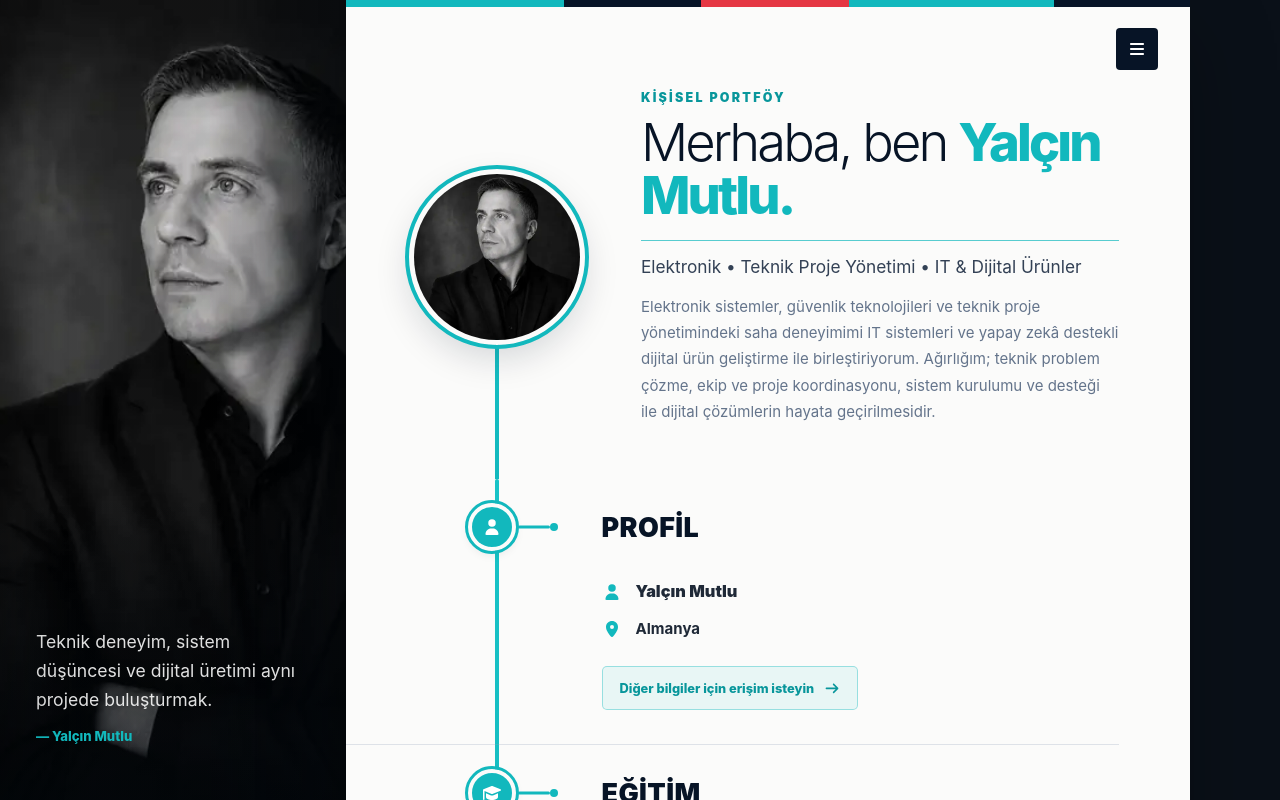
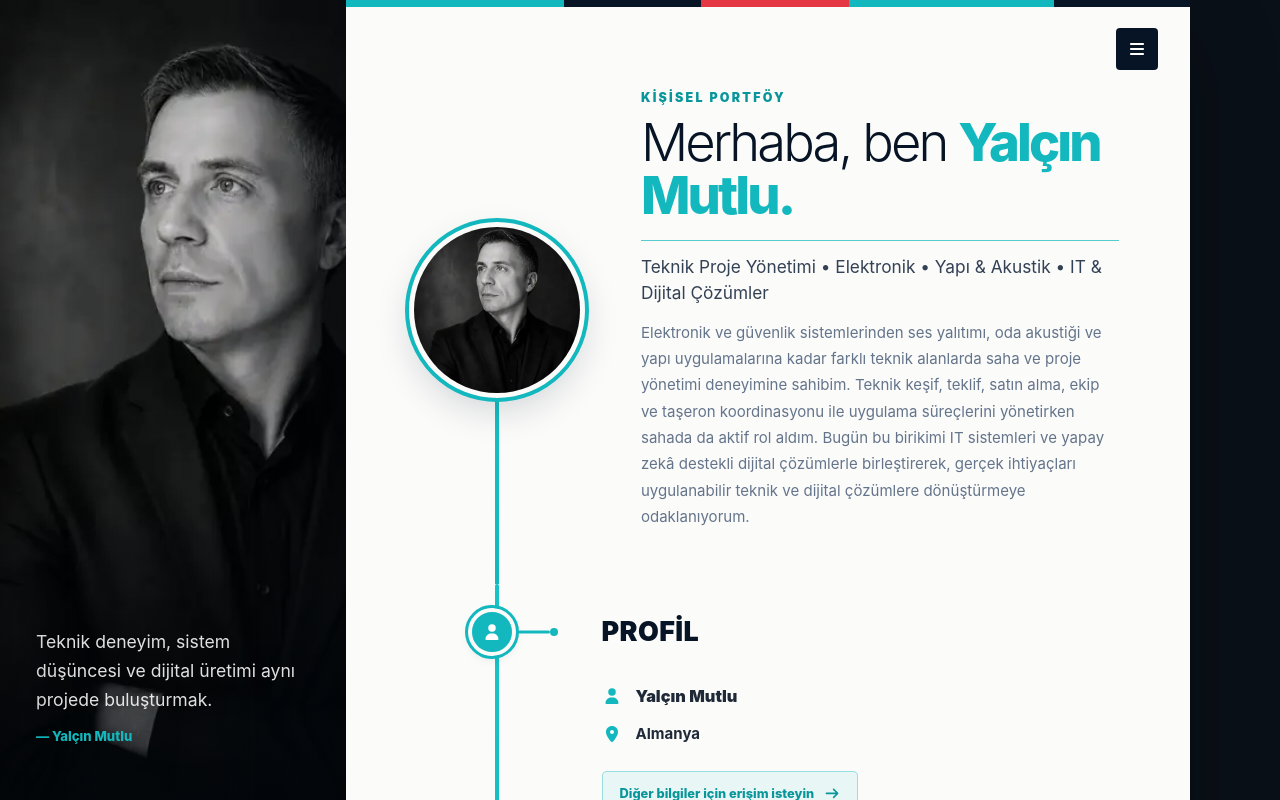
Before and after one commit to ymgrmny-gif/yalcinmutlu, a Next.js app: page / in a window 1280 px wide. Shown: the top 800 px of the page. Built offline with nearby package versions, Linux system fonts and the light colour scheme.

Commit message:
Broaden profile positioning across technical fields

```diff
--- a/data/siteData.ts
+++ b/data/siteData.ts
@@ -8,14 +8,14 @@ export const siteData = {
   name: 'Yalçın Mutlu',
   eyebrow: l('Kişisel Portföy', 'Personal Portfolio', 'Persönliches Portfolio'),
   role: l(
-    'Elektronik • Teknik Proje Yönetimi • IT & Dijital Ürünler',
-    'Electronics • Technical Project Management • IT & Digital Products',
-    'Elektronik • Technisches Projektmanagement • IT & Digitale Produkte'
+    'Teknik Proje Yönetimi • Elektronik • Yapı & Akustik • IT & Dijital Çözümler',
+    'Technical Project Management • Electronics • Construction & Acoustics • IT & Digital Solutions',
+    'Technisches Projektmanagement • Elektronik • Bau & Akustik • IT & Digitale Lösungen'
   ),
   intro: l(
-    'Elektronik sistemler, güvenlik teknolojileri ve teknik proje yönetimindeki saha deneyimimi IT sistemleri ve yapay zekâ destekli dijital ürün geliştirme ile birleştiriyorum. Ağırlığım; teknik problem çözme, ekip ve proje koordinasyonu, sistem kurulumu ve desteği ile dijital çözümlerin hayata geçirilmesidir.',
-    'I combine hands-on experience in electronic systems, security technology and technical project management with IT systems and AI-assisted digital product development. My focus is on technical problem solving, team and project coordination, system setup and support, and turning digital ideas into practical solutions.',
-    'Ich verbinde praktische Erfahrung in Elektronik, Sicherheitstechnik und technischem Projektmanagement mit IT-Systemen und KI-gestützter digitaler Produktentwicklung. Mein Schwerpunkt liegt auf technischer Problemlösung, Team- und Projektkoordination, Systemeinrichtung und -betreuung sowie der praktischen Umsetzung digitaler Lösungen.'
+    'Elektronik ve güvenlik sistemlerinden ses yalıtımı, oda akustiği ve yapı uygulamalarına kadar farklı teknik alanlarda saha ve proje yönetimi deneyimine sahibim. Teknik keşif, teklif, satın alma, ekip ve taşeron koordinasyonu ile uygulama süreçlerini yönetirken sahada da aktif rol aldım. Bugün bu birikimi IT sistemleri ve yapay zekâ destekli dijital çözümlerle birleştirerek, gerçek ihtiyaçları uygulanabilir teknik ve dijital çözümlere dönüştürmeye odaklanıyorum.',
+    'I have field and project management experience across technical disciplines ranging from electronic and security systems to sound insulation, room acoustics and construction applications. I have managed site surveys, quotations, purchasing, team and subcontractor coordination and implementation processes while remaining actively involved on site. Today, I combine this background with IT systems and AI-assisted digital solutions to turn real needs into practical technical and digital solutions.',
+    'Ich verfüge über praktische Erfahrung im Feld- und Projektmanagement in unterschiedlichen technischen Bereichen – von Elektronik- und Sicherheitssystemen bis zu Schallschutz, Raumakustik und Bauanwendungen. Dabei habe ich technische Bestandsaufnahmen, Angebote, Einkauf, Team- und Nachunternehmerkoordination sowie Umsetzungsprozesse gesteuert und zugleich aktiv vor Ort mitgearbeitet. Heute verbinde ich diese Erfahrung mit IT-Systemen und KI-gestützten digitalen Lösungen, um reale Anforderungen in praktikable technische und digitale Lösungen zu überführen.'
   ),
   tagline: l(
     'Teknik deneyim, sistem düşüncesi ve dijital üretimi aynı projede buluşturmak.',
```
